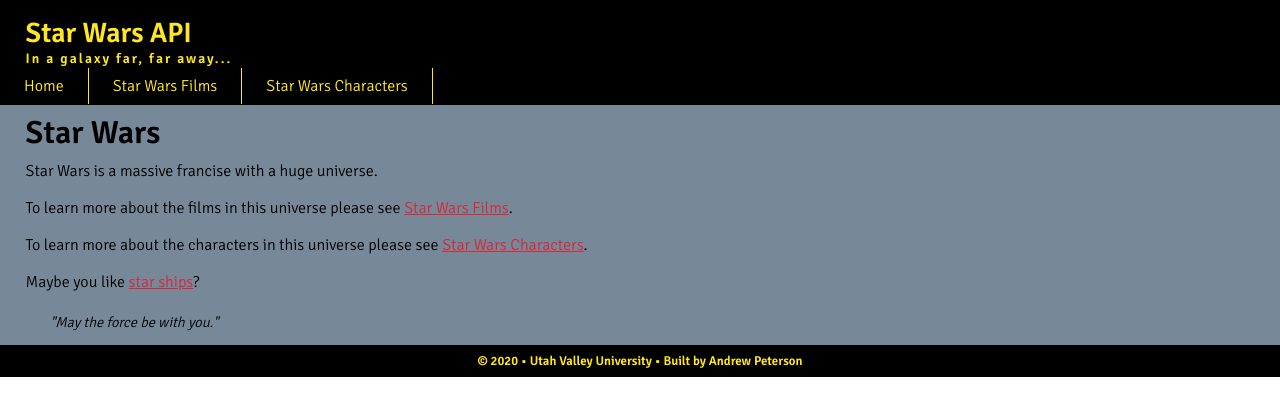
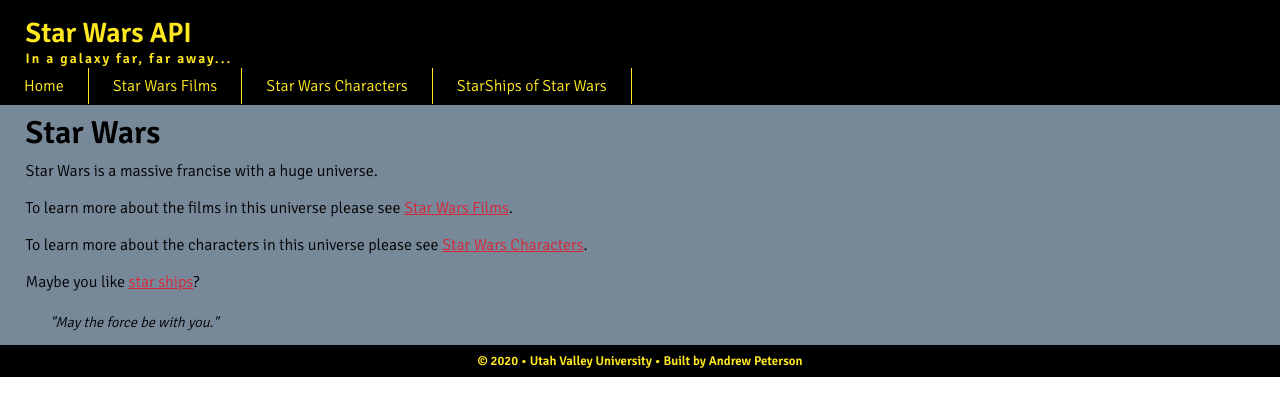
Before and after one commit to andrew-peterson0429/1600-portfolio-Fall2020, a plain HTML site: page star-wars-api/index.html in a window 1280 px wide. Drawn offline with Linux system fonts and the light colour scheme.

Commit message:
fixed broken link

```diff
--- a/star-wars-api/index.html
+++ b/star-wars-api/index.html
@@ -22,6 +22,7 @@
     <li class="active"><a href="/star-wars-api/index.html">Home</a></li>
     <li><a href="/star-wars-films/index.html">Star Wars Films</a></li>
     <li><a href="/star-wars-characters/index.html">Star Wars Characters</a></li>
+    <li><a href="/starships/index.html">StarShips of Star Wars</a></li>
 </ul>
 <div class="keepOpen"></div>
   </nav>
```
